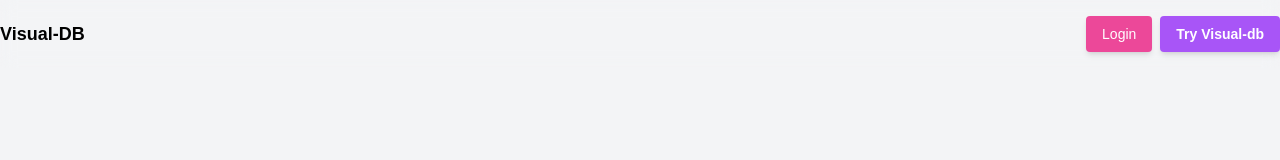
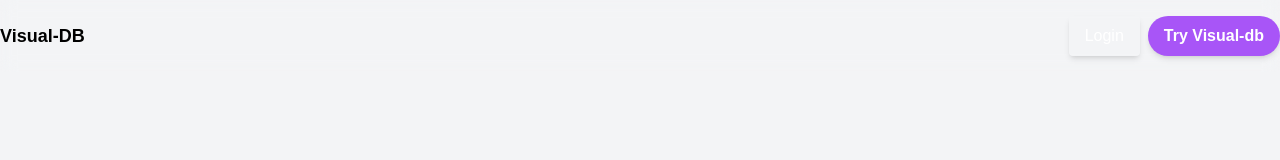
Before and after one commit to thakurthegr8/visual-db, a Next.js app: page / in a window 1280 px wide. Shown: the top 160 px of the page. Built offline with nearby package versions, Linux system fonts and the light colour scheme.

Commit message:
new changes

```diff
--- a/components/Playground/Playground.tsx
+++ b/components/Playground/Playground.tsx
@@ -68,6 +68,7 @@ const Playground: React.FC = (props) => {
     }
   }, [loading])
   return (
+
     <div className={playgroundStyles.mainGrid}>
       <Sidebar>
         <div className={playgroundStyles.sidebarAfterContainer}>
--- a/pages/index.tsx
+++ b/pages/index.tsx
@@ -5,6 +5,7 @@ import Link from 'next/link';
 import Navbar from "../components/Navbar/Navbar"
 import styles from '../styles/Home.module.css';
 import { UserContext } from './_app';
+import Head from 'next/head';
 
 const ImageLoader = () => {
   return `https://dl.dropboxusercontent.com/s/s6b9yf2zxvl7a2d/https___visual-db.netlify.app.png?dl=0`;
@@ -14,15 +15,18 @@ const Home: NextPage = () => {
   const { user } = useContext(UserContext);
   return (
     <>
+      <Head>
+        <title>Visual-DB</title>
+      </Head>
       <Navbar>
         {
           user.isLoggedIn ? <Link href="/dashboard">
-            <button className="btn bg-fuchsia-500 text-white">Dashboard</button>
+            <button className="btn bg-fuchsia-500 text-white" role="application">Dashboard</button>
           </Link> : <><Link href="/login">
-            <button className="btn bg-pink-500 text-white">Login</button>
+            <button className="btn bg-transparent text-base text-white" role="application">Login</button>
           </Link>
             <Link href="/register">
-              <button className="btn bg-purple-500 text-white font-semibold">Try Visual-db</button>
+              <button className="btn bg-purple-500 rounded-full text-base text-white font-semibold" role="application">Try Visual-db</button>
             </Link>
           </>
         }
--- a/pages/login.tsx
+++ b/pages/login.tsx
@@ -1,6 +1,6 @@
 import React, { useState, useEffect, useContext } from "react";
 import { useRouter } from "next/router";
-import { useSignInWithEmlAndPwd } from "../runnables/firebase_api";
+import Navbar from "../components/Navbar/Navbar";
 import {
   devUrl,
   isDev,
@@ -73,6 +73,10 @@ const Login = () => {
     }
   }, [userData]);
   return (
+    <>
+    <Navbar>
+
+    </Navbar>
     <div className="flex sm:justify-center sm:items-center h-screen fixed inset-0 ">
       <div className="dark:text-white space-y-4 bg-white dark:bg-accent-gray shadow-xl sm:rounded sm:border sm:border-accent-gray-light sm:border-opacity-50 p-8 w-full sm:min-w-[20rem] sm:w-auto">
         <h1 className="text-sm  bg-green-500 p-1 rounded-full text-white font-semibold max-w-max">
@@ -127,6 +131,7 @@ const Login = () => {
         )}
       </div>
     </div>
+    </>
   );
 };
 export default Login;
--- a/styles/globals.css
+++ b/styles/globals.css
@@ -32,7 +32,7 @@ body {
   padding: 0;
   margin: 0;
   font-family: 'IBM Plex Sans', sans-serif;
-  @apply dark:bg-black bg-gray-100;
+  @apply dark:bg-accent-gray bg-gray-100;
 }
 
 a {
```
